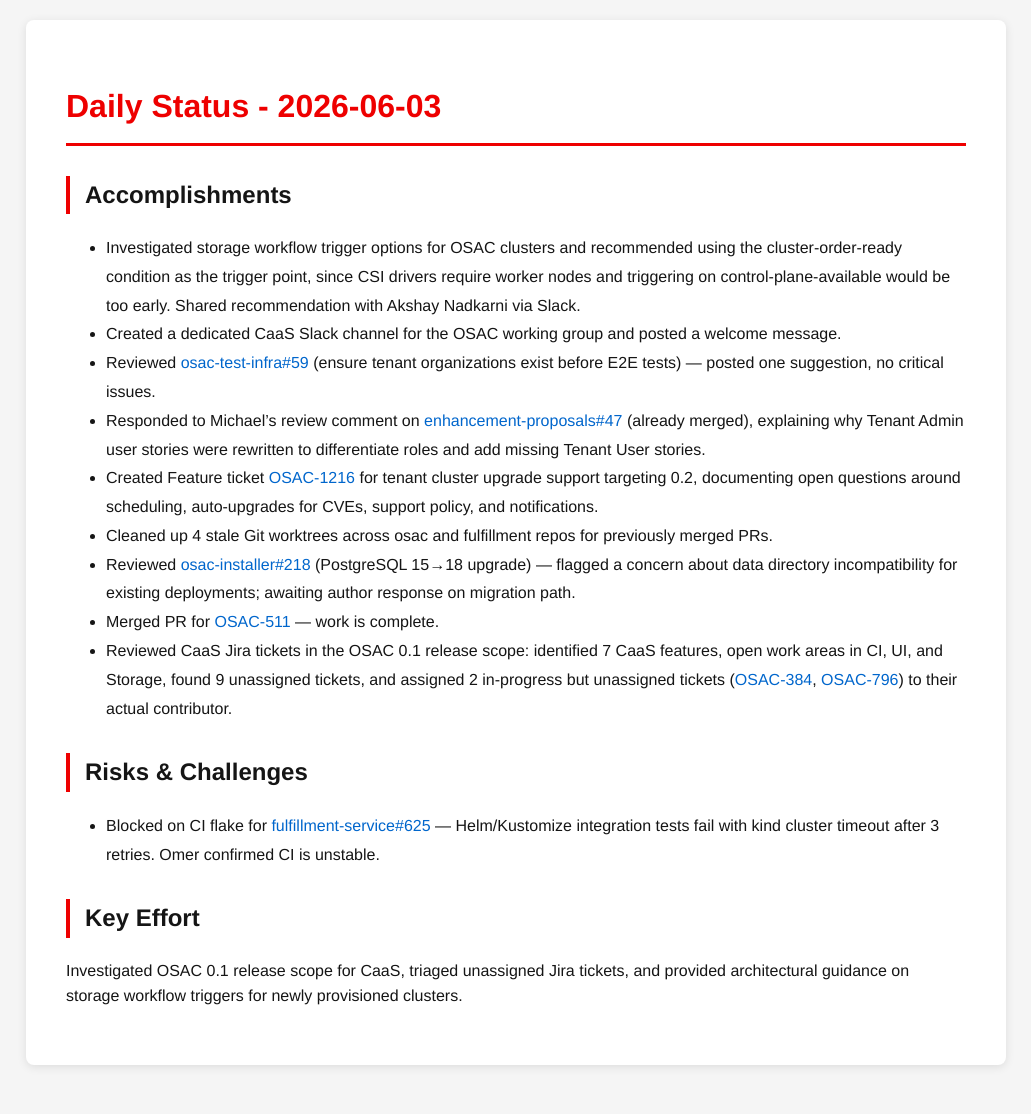
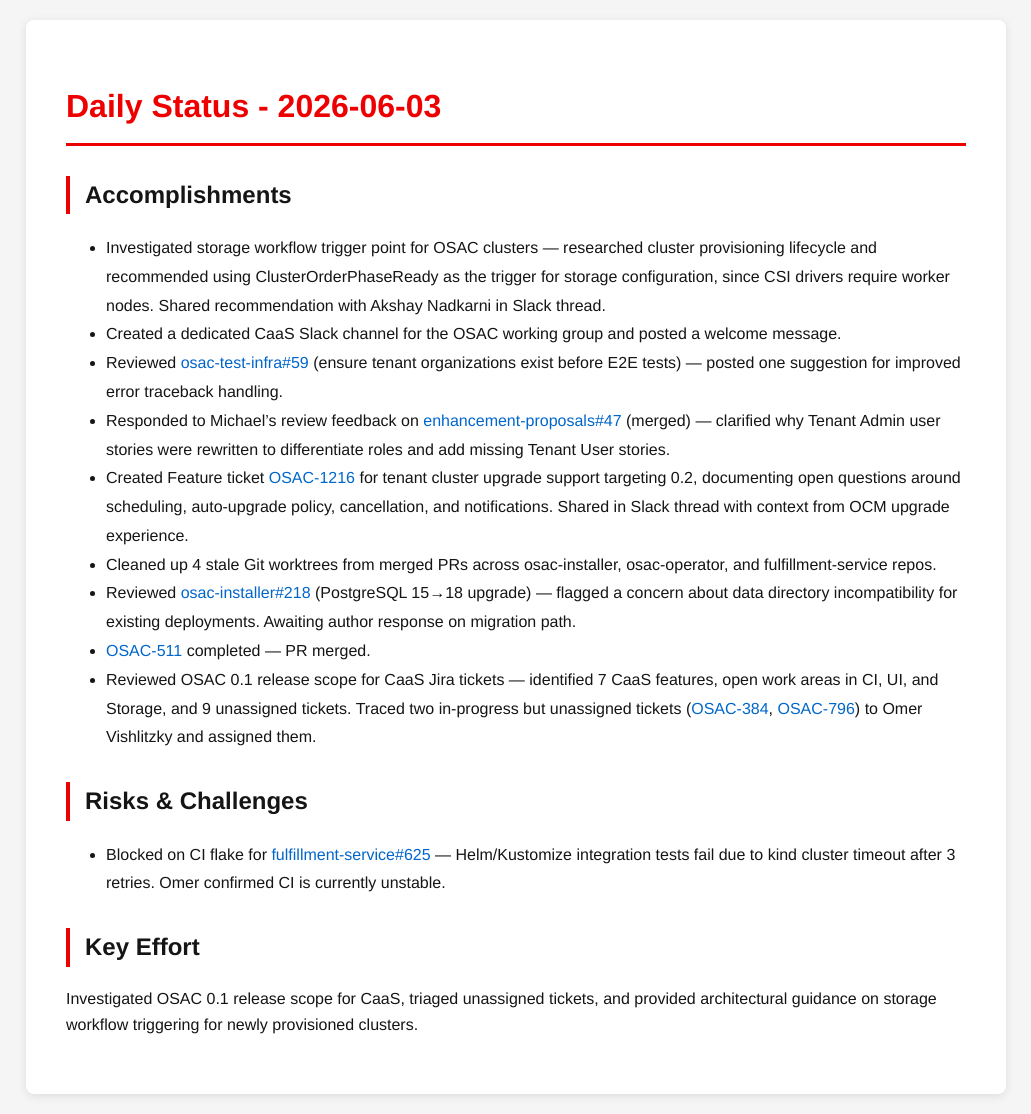
Before and after one commit to tzvatot/daily-status, a Jekyll site: the page built from 2026-06-03.md, in a window 1280 px wide. Shown: the whole page, without its empty margins (124-1155 px from the left). Built offline with Jekyll 4.4.1, drawn with Linux system fonts in a browser that asks for light colours; before the commit the page ends 1085 px from its top, so only the background shows below that.

Commit message:
Daily status update - 2026-06-03

```diff
--- a/2026-06-03.md
+++ b/2026-06-03.md
@@ -7,18 +7,18 @@
 # Daily Status - 2026-06-03
 
 ## Accomplishments
-- Investigated storage workflow trigger options for OSAC clusters and recommended using the cluster-order-ready condition as the trigger point, since CSI drivers require worker nodes and triggering on control-plane-available would be too early. Shared recommendation with Akshay Nadkarni via Slack.
+- Investigated storage workflow trigger point for OSAC clusters — researched cluster provisioning lifecycle and recommended using ClusterOrderPhaseReady as the trigger for storage configuration, since CSI drivers require worker nodes. Shared recommendation with Akshay Nadkarni in Slack thread.
 - Created a dedicated CaaS Slack channel for the OSAC working group and posted a welcome message.
-- Reviewed [osac-test-infra#59](https://github.com/osac-project/osac-test-infra/pull/59) (ensure tenant organizations exist before E2E tests) — posted one suggestion, no critical issues.
-- Responded to Michael's review comment on [enhancement-proposals#47](https://github.com/osac-project/enhancement-proposals/pull/47) (already merged), explaining why Tenant Admin user stories were rewritten to differentiate roles and add missing Tenant User stories.
-- Created Feature ticket [OSAC-1216](https://redhat.atlassian.net/browse/OSAC-1216) for tenant cluster upgrade support targeting 0.2, documenting open questions around scheduling, auto-upgrades for CVEs, support policy, and notifications.
-- Cleaned up 4 stale Git worktrees across osac and fulfillment repos for previously merged PRs.
-- Reviewed [osac-installer#218](https://github.com/osac-project/osac-installer/pull/218) (PostgreSQL 15→18 upgrade) — flagged a concern about data directory incompatibility for existing deployments; awaiting author response on migration path.
-- Merged PR for [OSAC-511](https://redhat.atlassian.net/browse/OSAC-511) — work is complete.
-- Reviewed CaaS Jira tickets in the OSAC 0.1 release scope: identified 7 CaaS features, open work areas in CI, UI, and Storage, found 9 unassigned tickets, and assigned 2 in-progress but unassigned tickets ([OSAC-384](https://redhat.atlassian.net/browse/OSAC-384), [OSAC-796](https://redhat.atlassian.net/browse/OSAC-796)) to their actual contributor.
+- Reviewed [osac-test-infra#59](https://github.com/osac-project/osac-test-infra/pull/59) (ensure tenant organizations exist before E2E tests) — posted one suggestion for improved error traceback handling.
+- Responded to Michael's review feedback on [enhancement-proposals#47](https://github.com/osac-project/enhancement-proposals/pull/47) (merged) — clarified why Tenant Admin user stories were rewritten to differentiate roles and add missing Tenant User stories.
+- Created Feature ticket [OSAC-1216](https://redhat.atlassian.net/browse/OSAC-1216) for tenant cluster upgrade support targeting 0.2, documenting open questions around scheduling, auto-upgrade policy, cancellation, and notifications. Shared in Slack thread with context from OCM upgrade experience.
+- Cleaned up 4 stale Git worktrees from merged PRs across osac-installer, osac-operator, and fulfillment-service repos.
+- Reviewed [osac-installer#218](https://github.com/osac-project/osac-installer/pull/218) (PostgreSQL 15→18 upgrade) — flagged a concern about data directory incompatibility for existing deployments. Awaiting author response on migration path.
+- [OSAC-511](https://redhat.atlassian.net/browse/OSAC-511) completed — PR merged.
+- Reviewed OSAC 0.1 release scope for CaaS Jira tickets — identified 7 CaaS features, open work areas in CI, UI, and Storage, and 9 unassigned tickets. Traced two in-progress but unassigned tickets ([OSAC-384](https://redhat.atlassian.net/browse/OSAC-384), [OSAC-796](https://redhat.atlassian.net/browse/OSAC-796)) to Omer Vishlitzky and assigned them.
 
 ## Risks & Challenges
-- Blocked on CI flake for [fulfillment-service#625](https://github.com/osac-project/fulfillment-service/pull/625) — Helm/Kustomize integration tests fail with kind cluster timeout after 3 retries. Omer confirmed CI is unstable.
+- Blocked on CI flake for [fulfillment-service#625](https://github.com/osac-project/fulfillment-service/pull/625) — Helm/Kustomize integration tests fail due to kind cluster timeout after 3 retries. Omer confirmed CI is currently unstable.
 
 ## Key Effort
-Investigated OSAC 0.1 release scope for CaaS, triaged unassigned Jira tickets, and provided architectural guidance on storage workflow triggers for newly provisioned clusters.
+Investigated OSAC 0.1 release scope for CaaS, triaged unassigned tickets, and provided architectural guidance on storage workflow triggering for newly provisioned clusters.
```
